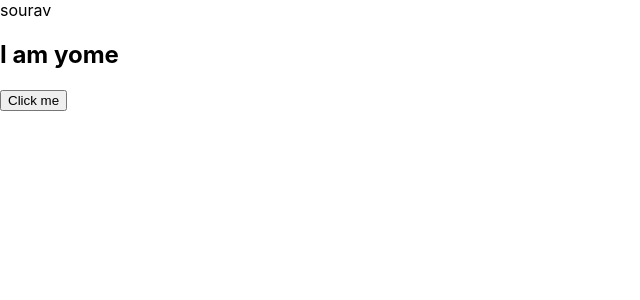
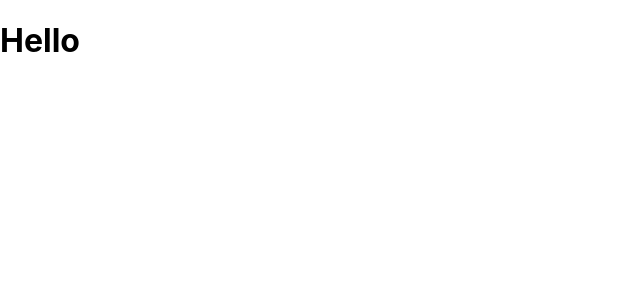
Before and after one commit to Souravds/React-ReduxTuts, a React (Create React App) app: page / in a window 1280 px wide. Shown: the top 300 px of the page, without its empty margins (0-640 px from the left). Built offline with nearby package versions, Linux system fonts and the light colour scheme.

Commit message:
Create a Redux Store
Create Redux store, Reducer, Provider and then passing the props into App component

```diff
--- a/src/App.js
+++ b/src/App.js
@@ -1,26 +1,19 @@
-import React, { Component } from 'react'
-import Home from './Home'
+import React from 'react'
+import { connect } from 'react-redux'
 
-export class App extends Component {
-  state = {
-    name: "sourav"
-  }
+const App = (props) => {
+  console.log(props);
+  return (
+    <div>
+      <h1>Hello</h1>
+    </div>
+  )
+}
 
-  changeName(name){
-    this.setState({
-      name: name
-    })
-  }
-
-  render() {
-    return (
-      <div>
-        {this.state.name}
-        {/* <button onClick={() => {this.changeName("lili")}}>Click me</button> */}
-        <Home handleChange={(name) => this.changeName(name)}/>
-      </div>
-    )
+const mapStateToProps = (state) => {
+  return{
+    myName: state.name
   }
 }
 
-export default App
+export default connect(mapStateToProps)(App)
--- a/src/index.js
+++ b/src/index.js
@@ -3,10 +3,20 @@ import ReactDOM from 'react-dom';
 import './index.css';
 import App from './App';
 import reportWebVitals from './reportWebVitals';
+import { createStore } from "redux";
+//Use Provider for => React communicate with Redux
+import { Provider } from 'react-redux';
+//Use Reducer for => Modify and Derived state data from it
+import reducer from './reducers/reducer';
+
+// Create Redux Store and pass the reducer state values
+const store = createStore(reducer);
 
 ReactDOM.render(
   <React.StrictMode>
-    <App />
+    <Provider store={store}>
+      <App />
+    </Provider>
   </React.StrictMode>,
   document.getElementById('root')
 );
--- /dev/null
+++ b/src/reducers/reducer.js
@@ -0,0 +1,12 @@
+// Intial State
+const iState = {
+  name: "Ramesh",
+  wishes: ["eat","play"]
+}
+
+// passing the state through reducer
+const reducer = (state=iState, action) => {
+    return state
+}
+
+export default reducer;
```
